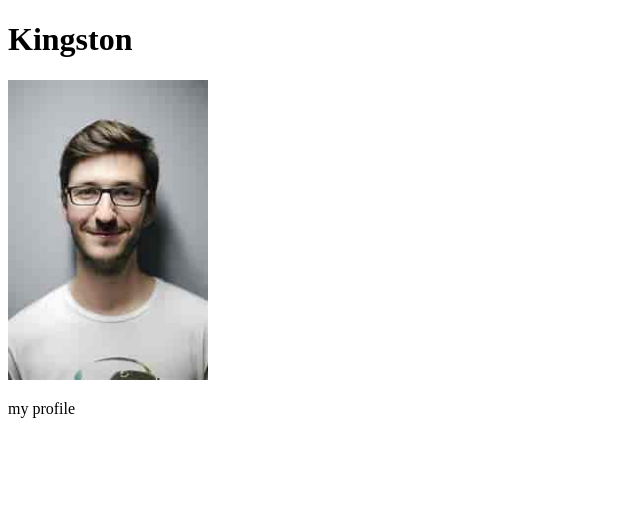
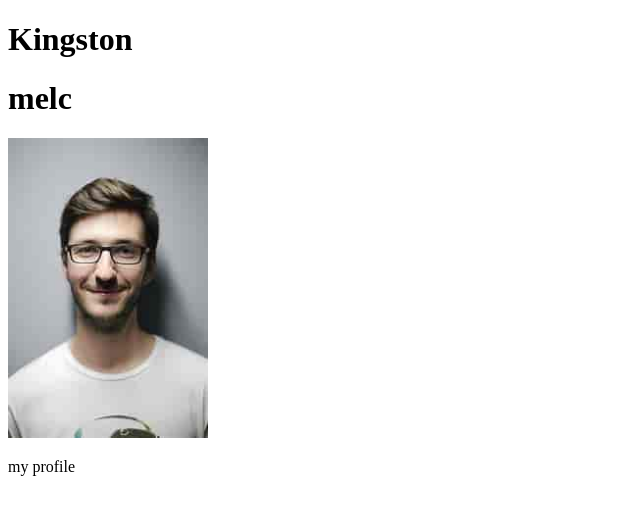
Before and after one commit to kingsmel/web, a plain HTML site: page index.html in a window 1280 px wide. Shown: the whole page, without its empty margins (0-640 px from the left). Drawn offline with Linux system fonts and the light colour scheme.

Commit message:
added new web

```diff
--- a/index.html
+++ b/index.html
@@ -7,6 +7,7 @@
 </head>
 <body>
     <h1>Kingston</h1>
+    <h1>melc</h1>
 <img width="200px" src="download.jpg" alt="">
 <p>my profile</p>
 </body>
```
